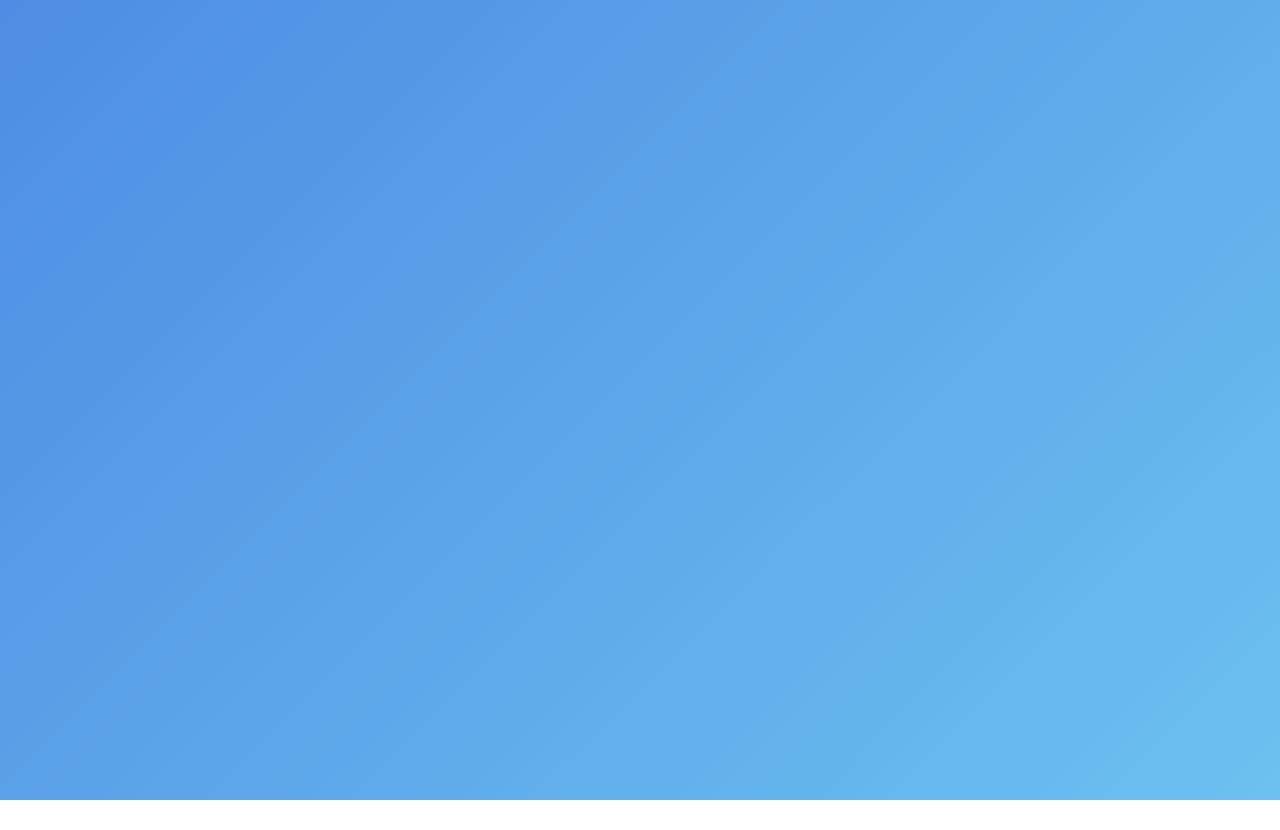
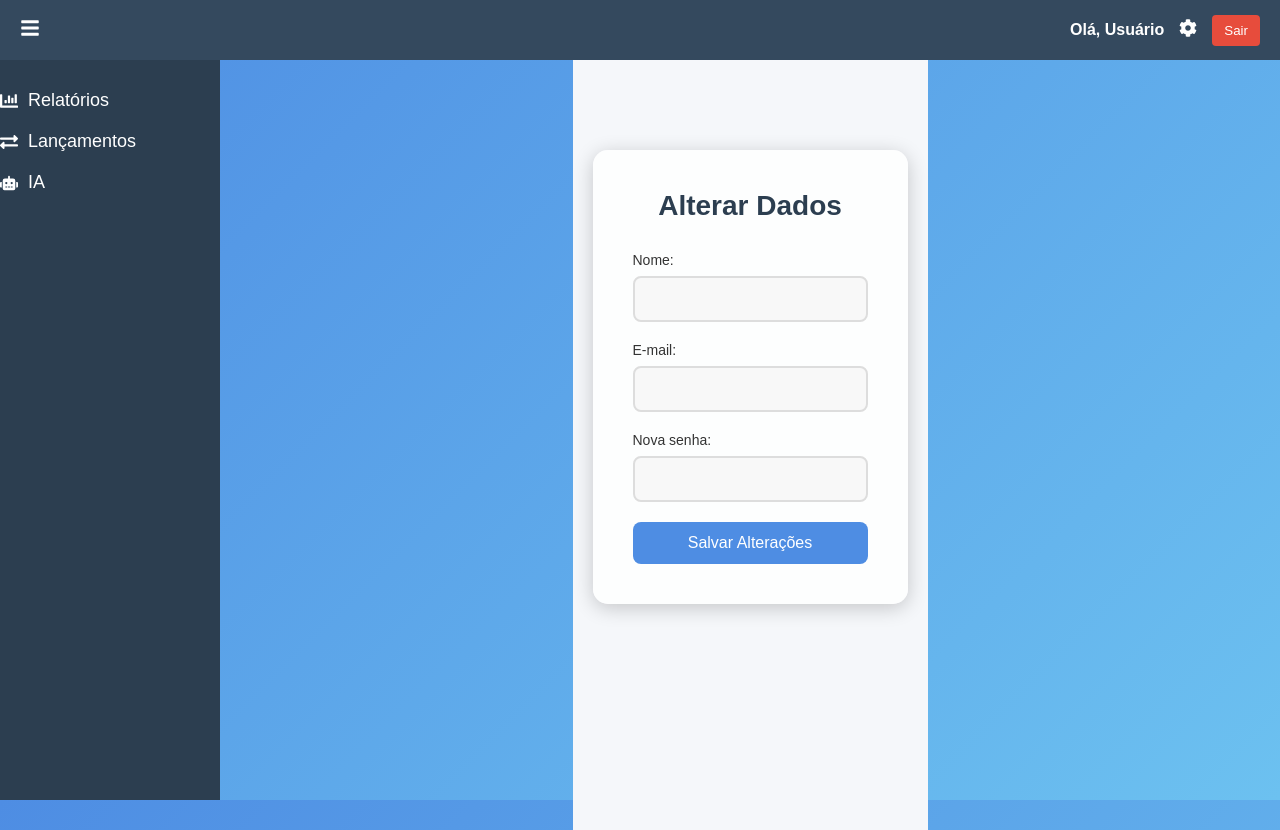
Before and after one commit to JoaoPLdeSouza/MyFinance, a React (Create React App) app: page /config in a window 1280 px wide. Before the commit this address had no page. Before the commit the page ends 800 px from the top, so only its background shows below. Built offline with nearby package versions, Linux system fonts and the light colour scheme.

Commit message:
Criação da Config

```diff
--- /dev/null
+++ b/src/assets/Config.css
@@ -0,0 +1,66 @@
+.config-container {
+    max-width: 500px;
+    margin: 100px auto;
+    padding: 40px;
+    background-color: #ffffffd9; /* branco translúcido */
+    border-radius: 15px;
+    box-shadow: 0 4px 20px rgba(0, 0, 0, 0.2);
+    text-align: center;
+  }
+
+  .config-container h2 {
+    font-size: 28px;
+    margin-bottom: 30px;
+    color: #2c3e50;
+  }
+
+  .config-form {
+    text-align: left;
+  }
+
+  .config-form .form-group {
+    margin-bottom: 20px;
+  }
+
+  .config-form label {
+    display: block;
+    font-size: 14px;
+    color: #333;
+    margin-bottom: 8px;
+  }
+
+  .config-form input {
+    width: 100%;
+    padding: 12px;
+    border: 2px solid #ddd;
+    border-radius: 8px;
+    background-color: #f8f8f8;
+    font-size: 16px;
+  }
+
+  .config-form input:focus {
+    border-color: #4e8de3;
+    outline: none;
+  }
+
+  .config-form button[type="submit"] {
+    width: 100%;
+    padding: 12px;
+    background-color: #4e8de3;
+    color: white;
+    border: none;
+    border-radius: 8px;
+    font-size: 16px;
+    cursor: pointer;
+    transition: background-color 0.3s ease;
+  }
+
+  .config-form button[type="submit"]:hover {
+    background-color: #6cc1f0;
+  }
+
+  .config-container p {
+    margin-top: 15px;
+    font-size: 14px;
+    color: green;
+  }
--- a/src/assets/Header.css
+++ b/src/assets/Header.css
@@ -43,3 +43,16 @@
 .logout-button:hover {
   background-color: #c0392b;
 }
+
+.config-button {
+  background: none;
+  border: none;
+  color: white;
+  font-size: 18px;
+  cursor: pointer;
+  transition: color 0.2s ease;
+}
+
+.config-button:hover {
+  color: #1abc9c;
+}
--- a/src/components/Header.js
+++ b/src/components/Header.js
@@ -1,9 +1,8 @@
-// src/components/Header.js
 import React, { useEffect, useState } from "react";
 import { useNavigate } from "react-router-dom";
 import "../assets/Header.css";
-import { FaBars } from "react-icons/fa";
-import authService from "../services/authService"; // Substitui axios direto
+import { FaBars, FaCog } from "react-icons/fa";
+import authService from "../services/authService";
 
 const Header = ({ toggleSidebar }) => {
   const [nomeUsuario, setNomeUsuario] = useState("");
@@ -23,6 +22,10 @@ const Header = ({ toggleSidebar }) => {
     navigate("/login");
   };
 
+  const handleConfig = () => {
+    navigate("/config");
+  };
+
   return (
     <header className="header">
       <button className="menu-button" onClick={toggleSidebar}>
@@ -30,6 +33,9 @@ const Header = ({ toggleSidebar }) => {
       </button>
       <div className="header-info">
         <span className="user-name">Olá, {nomeUsuario || "Usuário"}</span>
+        <button className="config-button" onClick={handleConfig}>
+          <FaCog size={18} />
+        </button>
         <button className="logout-button" onClick={handleLogout}>Sair</button>
       </div>
     </header>
--- a/src/components/Sidebar.js
+++ b/src/components/Sidebar.js
@@ -1,7 +1,7 @@
 import React from "react";
 import { Link } from "react-router-dom";
 import "../assets/Sidebar.css";
-import { FaChartBar, FaExchangeAlt, FaBullseye, FaRobot } from "react-icons/fa";
+import { FaChartBar, FaExchangeAlt, FaRobot } from "react-icons/fa";
 
 // Componente funcional Sidebar que recebe a prop isOpen (booleano para controle da expansão/recolhimento)
 const Sidebar = ({ isOpen }) => {
@@ -25,14 +25,6 @@ const Sidebar = ({ isOpen }) => {
           </Link>
         </li>
 
-        {/* Link para a página Metas com ícone e texto */}
-        <li>
-          <Link to="/metas">
-            <FaBullseye className="sidebar-icon" />
-            <span className="link-text">Metas</span>
-          </Link>
-        </li>
-
         {/* Link para a página IA com ícone e texto */}
         <li>
           <Link to="/ia">
--- /dev/null
+++ b/src/pages/Config.js
@@ -0,0 +1,86 @@
+// src/pages/Config.js
+import React, { useEffect, useState } from "react";
+import Layout from "../components/Layout";
+import authService from "../services/authService";
+import "../assets/Config.css";
+
+const Config = () => {
+  const [usuario, setUsuario] = useState({ nome: "", email: "", senha: "" });
+  const [mensagem, setMensagem] = useState("");
+
+  useEffect(() => {
+    const dadosSalvos = JSON.parse(localStorage.getItem("usuario"));
+    if (dadosSalvos?.id) {
+      authService.getUserById(dadosSalvos.id)
+        .then(res => setUsuario(res.data))
+        .catch(err => console.error("Erro ao carregar dados do usuário:", err));
+    }
+  }, []);
+
+  const handleChange = (e) => {
+    const { name, value } = e.target;
+    setUsuario((prev) => ({ ...prev, [name]: value }));
+  };
+
+  const handleSubmit = async (e) => {
+    e.preventDefault();
+    try {
+      const dadosSalvos = JSON.parse(localStorage.getItem("usuario"));
+      await authService.updateUser(dadosSalvos.id, usuario);
+      setMensagem("Dados atualizados com sucesso!");
+    } catch (error) {
+      setMensagem("Erro ao atualizar os dados.");
+      console.error("Erro ao atualizar usuário:", error);
+    }
+  };
+
+  return (
+    <Layout>
+      <div className="config-container">
+        <h2>Alterar Dados</h2>
+        <form className="config-form" onSubmit={handleSubmit}>
+          <div className="form-group">
+            <label htmlFor="nome">Nome:</label>
+            <input
+              type="text"
+              id="nome"
+              name="nome"
+              value={usuario.nome}
+              onChange={handleChange}
+              required
+            />
+          </div>
+
+          <div className="form-group">
+            <label htmlFor="email">E-mail:</label>
+            <input
+              type="email"
+              id="email"
+              name="email"
+              value={usuario.email}
+              onChange={handleChange}
+              required
+            />
+          </div>
+
+          <div className="form-group">
+            <label htmlFor="senha">Nova senha:</label>
+            <input
+              type="password"
+              id="senha"
+              name="senha"
+              value={usuario.senha}
+              onChange={handleChange}
+              required
+            />
+          </div>
+
+          <button type="submit">Salvar Alterações</button>
+          {mensagem && <p>{mensagem}</p>}
+        </form>
+      </div>
+    </Layout>
+  );
+};
+
+export default Config;
--- a/src/pages/Metas.js
+++ /dev/null
@@ -1,17 +0,0 @@
-// src/pages/Metas.js
-import React from "react";
-import Layout from "../components/Layout";
-
-// Componente da página de Metas
-const Metas = () => {
-  return (
-    // Envolve a página com o layout padrão (sidebar + header)
-    <Layout>
-      {/* Conteúdo principal da página */}
-      <h2>Página de Metas</h2>
-      <p>Estabeleça e acompanhe suas metas financeiras aqui.</p>
-    </Layout>
-  );
-};
-
-export default Metas;
--- a/src/routes/Routes.js
+++ b/src/routes/Routes.js
@@ -4,7 +4,7 @@ import Login from "../pages/Login";
 import Registro from "../pages/Registro";
 import Home from "../pages/Home";
 import Lancamentos from "../pages/Lancamentos";
-import Metas from "../pages/Metas";
+import Config from "../pages/Config";
 import IA from "../pages/IA";
 
 const AppRoutes = () => {
@@ -16,7 +16,7 @@ const AppRoutes = () => {
         <Route path="/registro" element={<Registro />} />
         <Route path="/home" element={<Home />} />
         <Route path="/lancamentos" element={<Lancamentos />} />
-        <Route path="/metas" element={<Metas />} />
+        <Route path="/config" element={<Config />} />
         <Route path="/ia" element={<IA />} />
       </Routes>
     </Router>
--- a/src/services/authService.js
+++ b/src/services/authService.js
@@ -1,31 +1,35 @@
+// src/services/authService.js
 import axios from "axios";
 
 const API_URL = "http://localhost:9087";
 
-// Faz login com email e senha
 const login = async ({ email, senha }) => {
   return axios.post(`${API_URL}/login`, { email, senha }, {
     headers: { "Content-Type": "application/json" }
   });
 };
 
-// Registra novo usuário com nome, email e senha
 const register = async ({ nome, email, senha }) => {
   return axios.post(`${API_URL}/usuario`, { nome, email, senha }, {
     headers: { "Content-Type": "application/json" }
   });
 };
 
-// Busca usuário por ID
 const getUserById = async (id) => {
   return axios.get(`${API_URL}/usuario/buscar/${id}`);
 };
 
-// Exporta as funções como um objeto nomeado
+const updateUser = async (id, dadosAtualizados) => {
+  return axios.put(`${API_URL}/usuario/atualizar/${id}`, dadosAtualizados, {
+    headers: { "Content-Type": "application/json" }
+  });
+};
+
 const authService = {
   login,
   register,
-  getUserById
+  getUserById,
+  updateUser
 };
 
 export default authService;
```
Lines whose indentation alone changed are shown as unchanged.
